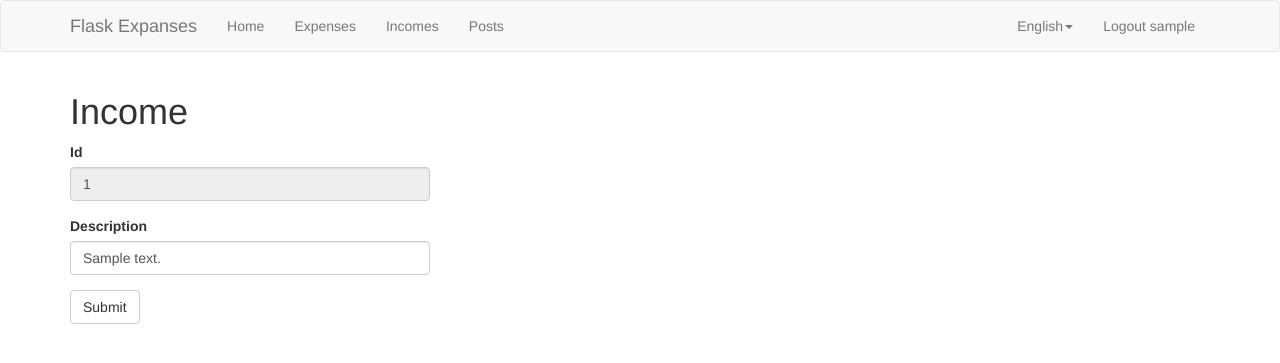
After one commit to dkeza/flaskexpenses, a Flask app: page /incomes/edit/1 in a window 1280 px wide. The commit adds this page. Shown: the top 363 px of the page. Run offline with Flask 2, Linux system fonts and the light colour scheme; a user stored in the database is signed in; tables that the repository leaves empty hold one stand-in row (values such as "Sample post"); some libraries are stand-ins or nearby versions.

Commit message:
Add edit for for income

```diff
--- a/app/forms.py
+++ b/app/forms.py
@@ -1,6 +1,6 @@
 from flask_wtf import FlaskForm
 from wtforms import StringField, PasswordField, BooleanField, SubmitField, \
-    TextAreaField
+    TextAreaField, IntegerField
 from wtforms.validators import ValidationError, DataRequired, Email, EqualTo, \
     Length
 from app.models import User
@@ -40,3 +40,13 @@ class ResetPasswordForm(FlaskForm):
     password2 = PasswordField(
         _l('Repeat Password'), validators=[DataRequired(), EqualTo('password')])
     submit = SubmitField(_l('Request Password Reset'))
+
+class EditIncomeForm(FlaskForm):
+    id = IntegerField('Id', validators=[])
+    description = StringField(_l('Description'), validators=[DataRequired()])
+    submit = SubmitField(_l('Submit'))
+
+    def __init__(self, *args, **kwargs):
+        super(EditIncomeForm, self).__init__(*args, **kwargs)
+        # disable the fields if you want to
+        self.id.render_kw = {'disabled': True}
--- a/app/routes.py
+++ b/app/routes.py
@@ -3,7 +3,7 @@ from flask import render_template, flash, redirect, url_for, request, g, session
 from flask_login import login_user, logout_user, current_user, login_required
 from werkzeug.urls import url_parse
 from app import app, db
-from app.forms import LoginForm, RegistrationForm, ResetPasswordRequestForm, ResetPasswordForm
+from app.forms import LoginForm, RegistrationForm, ResetPasswordRequestForm, ResetPasswordForm, EditIncomeForm
 from app.email import send_password_reset_email
 from app.models import User, Expense, Income
 from flask_babel import _, get_locale
@@ -112,6 +112,28 @@ def incomes():
     i = Income.query.filter_by(user_id=current_user.id)
     return render_template('incomes.html', title=_('Incomes'),incomes=i)
 
+@app.route('/incomes/edit/<id>', methods=['GET', 'POST'])
+@login_required
+def edit_income(id):
+    i = Income.query.filter_by(id=id).first_or_404()
+    form = EditIncomeForm()
+    if form.validate_on_submit():
+        i.description = form.description.data
+        db.session.commit()
+        flash(_('Your changes have been saved.'))
+        return redirect(url_for('incomes'))
+    elif request.method == 'GET':
+        form.id.data = i.id
+        form.description.data = i.description
+    return render_template('edit_income.html', title=_('Edit Income'),
+                           form=form)
+
+@app.route('/incomes/delete/<id>', methods=['GET', 'POST'])
+@login_required
+def delete_income(id):
+    flash(_('Deleted.'))
+    return redirect(url_for('incomes'))
+
 @app.route('/posts', methods=['GET', 'POST'])
 @login_required
 def posts():
--- /dev/null
+++ b/app/templates/edit_income.html
@@ -0,0 +1,11 @@
+{% extends "base.html" %}
+{% import 'bootstrap/wtf.html' as wtf %}
+
+{% block app_content %}
+    <h1>{{_('Income')}}</h1>
+    <div class="row">
+        <div class="col-md-4">
+            {{ wtf.quick_form(form) }}
+        </div>
+    </div>
+{% endblock %}
--- a/app/templates/incomes.html
+++ b/app/templates/incomes.html
@@ -9,7 +9,10 @@
     </thead>
     {% for income in incomes %}
         <tr>
-            <td>{{ income.id }}</td><td>{{ income.description }}</td>
+            <td>{{ income.id }}</td>
+            <td>{{ income.description }}</td>
+            <td><a href="{{ url_for('edit_income', id=income.id) }}">{{ _('Edit') }}</a></td>
+            <td><a href="{{ url_for('delete_income', id=income.id) }}">{{ _('Delete') }}</a></td>
         </tr>
     {% endfor %}
 </table>
```
